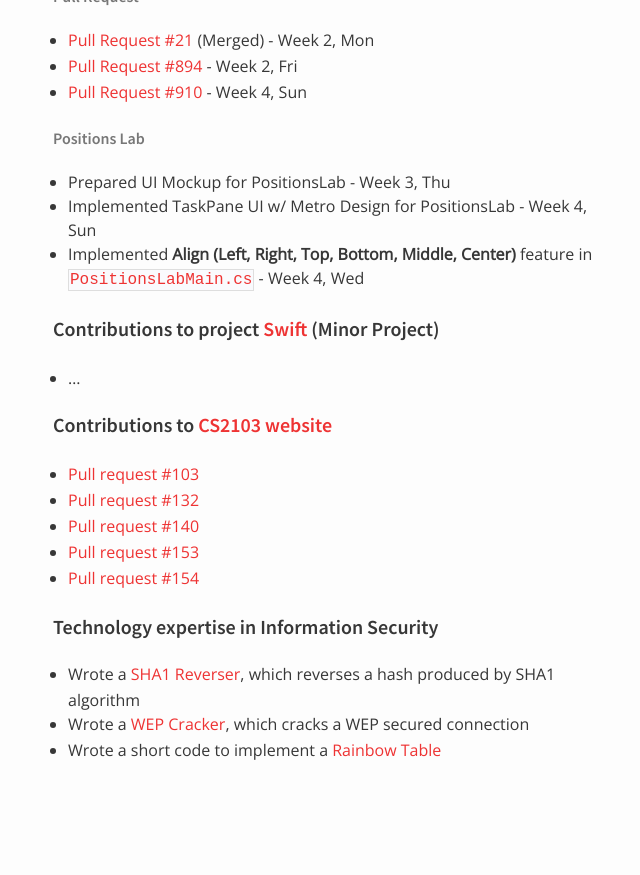
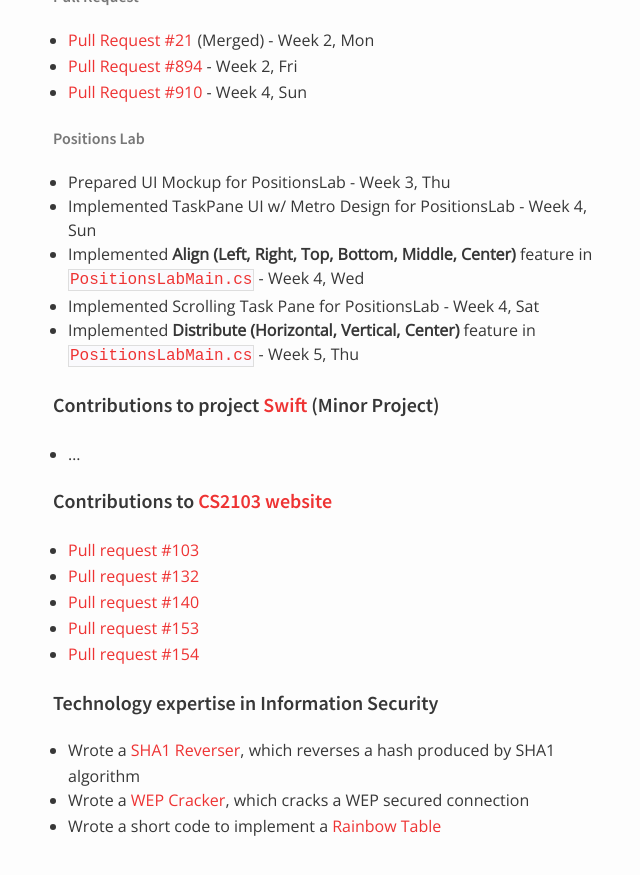
Before and after one commit to nus-oss/cs3281-AY1516S2-website, a Jekyll site: the page built from teams/powerpointlabs.md, in a window 1280 px wide and 900 px high, scrolled down 4524 px. Shown: the top 875 px of the window, without its empty margins (317-957 px from the left). Built offline with Jekyll 4.4.1, drawn with Linux system fonts in a browser that asks for light colours; before the commit the page ends 5348 px from its top, so only the background shows below that.

Commit message:
Updated Victor's Contributions
Personal Contributions to Positions Lab

```diff
--- a/teams/powerpointlabs.md
+++ b/teams/powerpointlabs.md
@@ -159,6 +159,8 @@
 * Prepared UI Mockup for PositionsLab - Week 3, Thu
 * Implemented TaskPane UI w/ Metro Design for PositionsLab - Week 4, Sun
 * Implemented **Align (Left, Right, Top, Bottom, Middle, Center)** feature in [`PositionsLabMain.cs`](https://github.com/nus-fboa2016-PL/PowerPointLabs/blob/35cdaaf281e1373ac7c10f840fe37d97f28d6b7d/PowerPointLabs/PowerPointLabs/PositionsLab/PositionsLabMain.cs) - Week 4, Wed
+* Implemented Scrolling Task Pane for PositionsLab - Week 4, Sat
+* Implemented **Distribute (Horizontal, Vertical, Center)** feature in [`PositionsLabMain.cs`](https://github.com/nus-fboa2016-PL/PowerPointLabs/blob/35cdaaf281e1373ac7c10f840fe37d97f28d6b7d/PowerPointLabs/PowerPointLabs/PositionsLab/PositionsLabMain.cs) - Week 5, Thu
 
 #### Contributions to project [Swift](http://www.apple.com/swift/) (Minor Project)
  * ...
```
